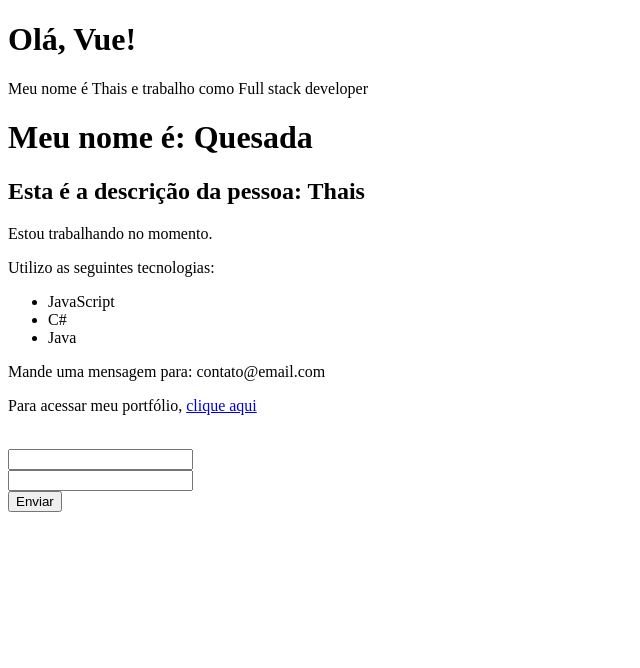
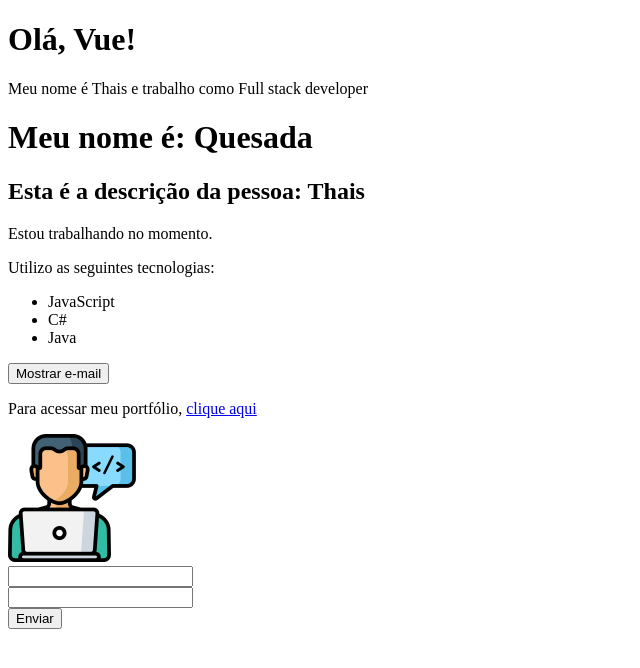
Before and after one commit to thaisquesada/learning-vue, a Vue app in the folder projeto_vue/: page / in a window 1280 px wide. Shown: the top 668 px of the page, without its empty margins (0-640 px from the left). Built offline with nearby package versions, Linux system fonts and the light colour scheme.

Commit message:
métodos 🐱‍💻

```diff
--- a/projeto_vue/src/components/Avatar.vue
+++ b/projeto_vue/src/components/Avatar.vue
@@ -2,6 +2,7 @@
     <img :src="avatar" :alt="descricao">
 </template>
 
+<script>
 export default {
     name: 'Avatar',
     data() {
@@ -11,3 +12,4 @@
         }
     }
 }
+</script>
--- a/projeto_vue/src/components/Info.vue
+++ b/projeto_vue/src/components/Info.vue
@@ -8,6 +8,9 @@
                 <li>C#</li>
                 <li>Java</li>
             </ul>
+        <div>
+            <button @click="showEmail">{{ textoBotao }}</button>
+        </div>
         <p v-show="mostrar_email">Mande uma mensagem para: {{ email }}</p>
         <!-- o target="_blank" faz com que o link seja aberto em uma outra aba -->
         <p>Para acessar meu portfólio, <a v-bind:href="meu_link" target="_blank">clique aqui</a></p>
@@ -26,9 +29,20 @@
     data() {
         return {
             esta_trabalhando: true,
-            mostrar_email: true,
+            mostrar_email: false,
             email: 'contato@email.com',
-            meu_link: 'https://google.com'
+            meu_link: 'https://google.com',
+            textoBotao: 'Mostrar e-mail'
+        }
+    },
+    methods: {
+        showEmail() {
+            this.mostrar_email = !this.mostrar_email
+            if(!this.mostrar_email) {
+                this.textoBotao = 'Mostrar e-mail'
+            } else {
+                this.textoBotao = 'Esconder e-mail'
+            }
         }
     }
 }
--- a/projeto_vue/src/components/LifeCycle.vue
+++ b/projeto_vue/src/components/LifeCycle.vue
@@ -18,7 +18,14 @@
     mounted() {
         setTimeout(() => {
             this.nome = 'Quesada'
-        }, 2000)
+        }, 2000);
+
+        this.lifeCycle()
+    },
+    methods: {
+        lifeCycle() {
+            console.log("Executou!")
+        }
     }
 }
 </script>
```
